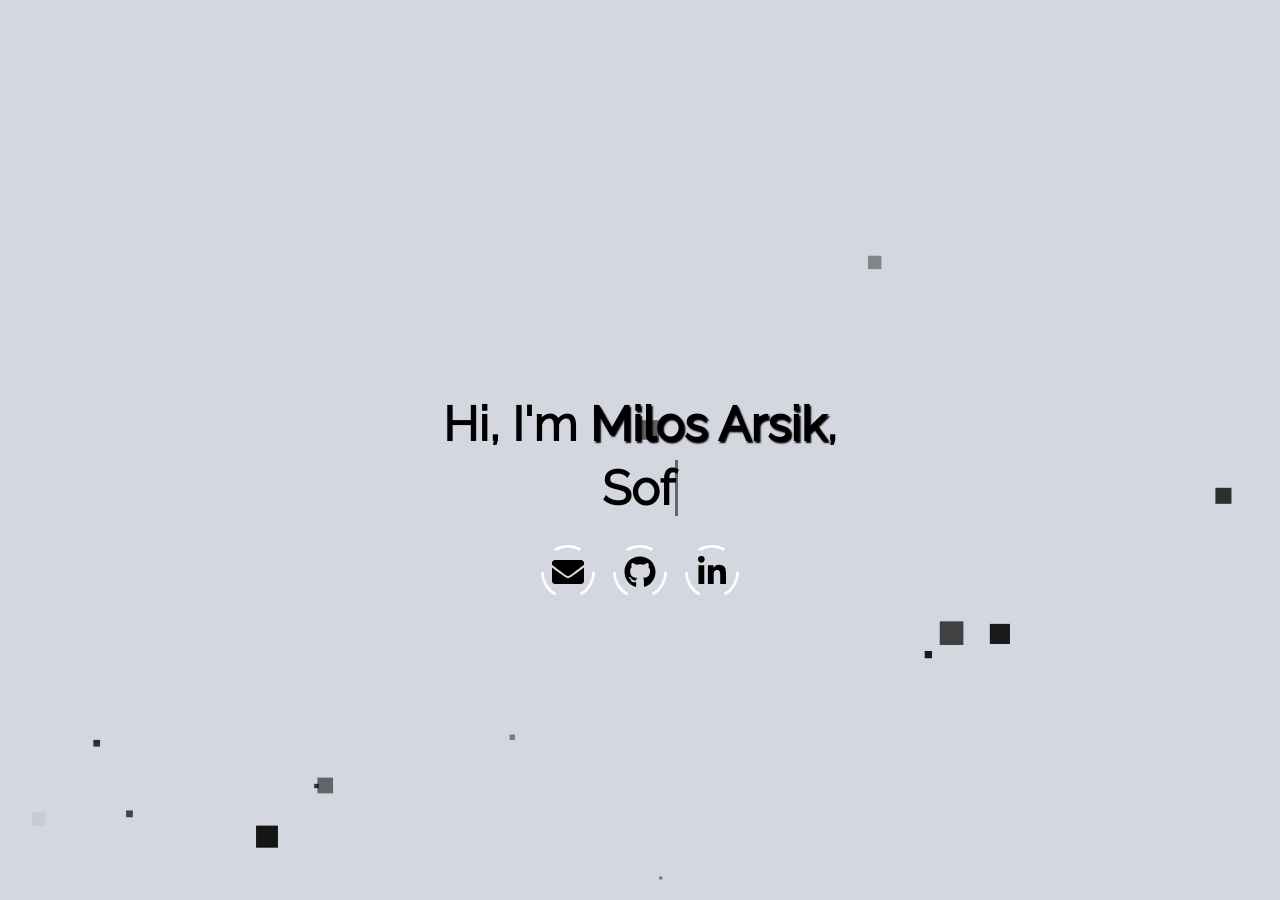
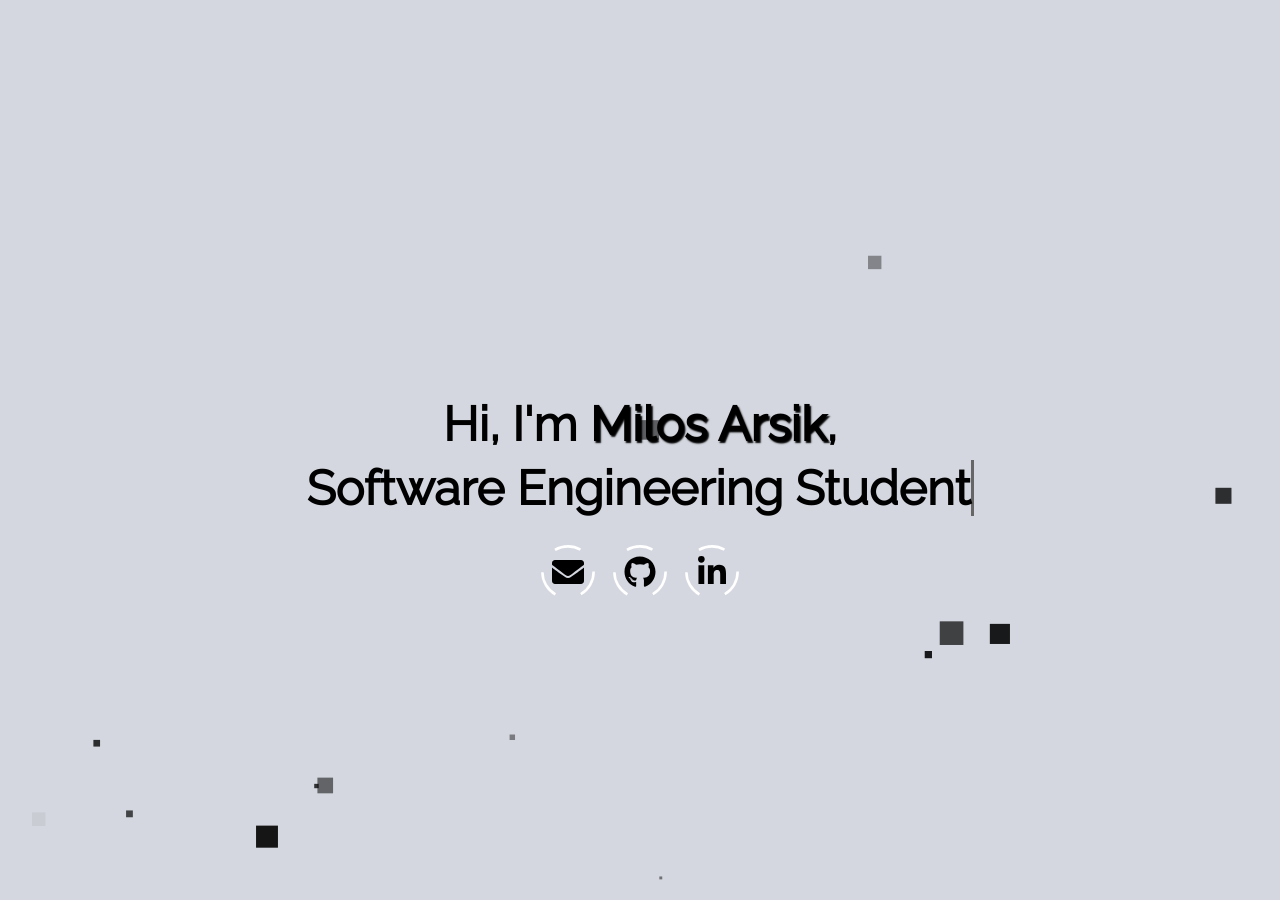
Before and after one commit to milosarsik/milosarsik.github.io, a Jekyll site: the page built from index.html, in a window 1280 px wide and 900 px high. Built offline with Jekyll 4.4.1, drawn with Linux system fonts in a browser that asks for light colours.

Commit message:
changes description

```diff
--- a/_config.yml
+++ b/_config.yml
@@ -4,7 +4,7 @@
 # title: This will be displayed as the website's name in your browser tab.
 title: Milos Arsik
 # description: This will be meta HTML tag content. This can be ignored.
-description: Milos Arsik's personal website
+description: Milos Arsik | Software Engineering Student
 # baseurl: The subpath of your site
 # > set this to "", if you renamed the repository to <user>.github.io
 baseurl: ""
@@ -14,7 +14,7 @@ baseurl: ""
 username: Milos Arsik
 # typing_text: This will be typed before 'scroll down for more'.
 # > set this to your job title, e.g. Fullstack Developer
-typing_text: Software Engineer
+typing_text: Software Engineering Student
 # email: Your E-Mail address for the email button.
 email: marsik@uwo.ca
 # For every social button you want to display, set your username or userid
```
